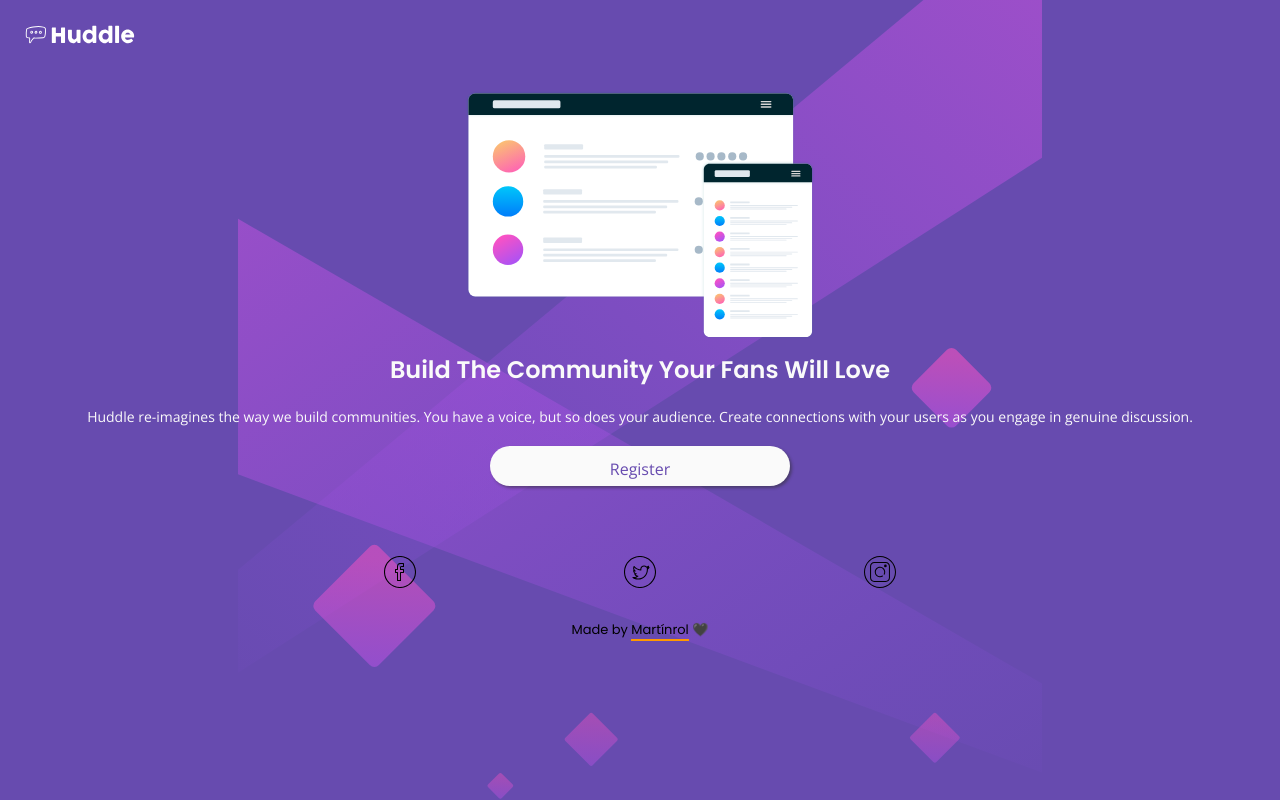
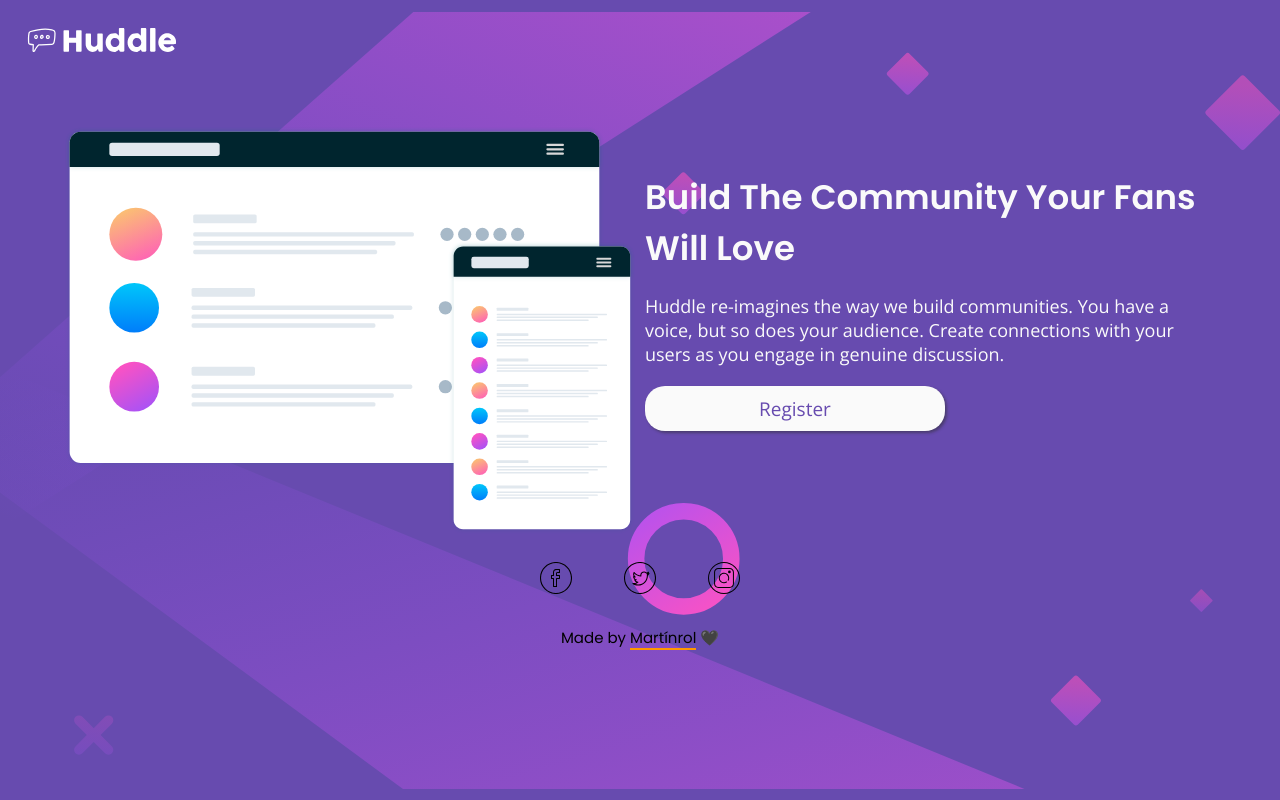
Before and after one commit to martinrol/huddle-landing-page, a plain HTML site: page index.html in a window 1280 px wide. Drawn offline with nearby package versions, Linux system fonts and the light colour scheme.

Commit message:
Finished project

```diff
--- a/index.html
+++ b/index.html
@@ -10,6 +10,7 @@
     <link rel="preconnect" href="https://fonts.gstatic.com">
     <link href="https://fonts.googleapis.com/css2?family=Open+Sans&display=swap" rel="stylesheet">
     <link rel="stylesheet" href="./styles/styles.css">
+    <link rel="stylesheet" href="./styles/desktop.css" media="(min-width: 720px)">
   </head>
 <body>
   <div class="container">
--- /dev/null
+++ b/styles/desktop.css
@@ -0,0 +1,49 @@
+.container {
+    background-image: url(../images/bg-desktop.svg);
+    background-position: left;
+}
+
+.container__header figure {
+    width: 160px;
+    height: 80px;
+}
+
+.container__main {
+    display: flex;
+}
+
+.container__main--image span {
+    height: 420px;
+    background-size: contain;
+}
+
+.container__main--info {
+    justify-self: center;
+    align-self: center;
+    text-align: start;
+}
+
+.container__main--info button {
+    height: 45px;
+    margin: 0 auto;
+    padding: 10px;
+    font-size: 1.9rem;
+}
+
+.container__footer ul {
+    margin-top: 20px;
+    max-width: 200px;
+}
+
+/* ---------- FONTS ---------- */
+.container__main--info h1 {
+    font-size: 3.4rem;
+}
+
+.container__main--info p {
+    font-size: 1.8rem;
+}
+
+.made-by {
+    font-size: 1.5rem;
+}
--- a/styles/styles.css
+++ b/styles/styles.css
@@ -47,12 +47,13 @@ html {
 }
 
 .container__header img {
-    width: 90%;
-    height: 90%;
+    width: 100%;
+    height: 100%;
 }
 
 .container__main {
     width: 90%;
+    max-width: 1440px;
     height: 100%;
     margin: 0 auto;
 }
```
